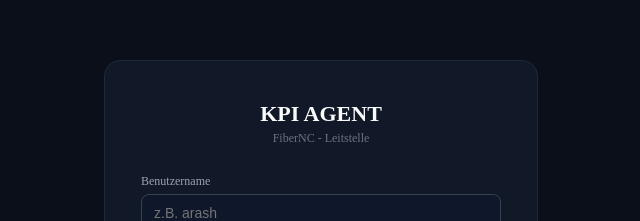
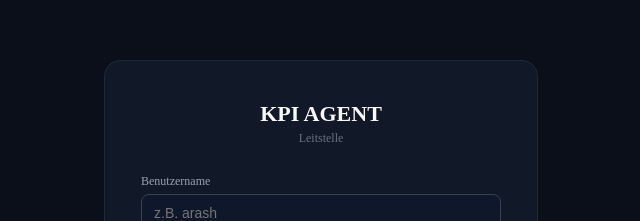
Before and after one commit to arashyaghmaei-png/kpi-agent, a Next.js app: page /login in a window 1280 px wide. Shown: the part 169-390 px from the top of the page, without its empty margins (319-959 px from the left). Built offline with nearby package versions, Linux system fonts and the light colour scheme.

Commit message:
Update page.jsx

```diff
--- a/src/app/login/page.jsx
+++ b/src/app/login/page.jsx
@@ -1,20 +1,22 @@
 'use client';
-
-import { useState } from "react";
+import { useState, useEffect } from "react";
 import { useRouter } from "next/navigation";
-
 const USERS = [
   { name: "arash", pass: "fibernc2024", display: "Arash (Admin)" },
   { name: "leitstelle", pass: "leitstelle123", display: "Leitstelle" },
   { name: "mitarbeiter", pass: "kpi2026", display: "Mitarbeiter" },
 ];
-
 export default function LoginPage() {
   const router = useRouter();
   const [username, setUsername] = useState("");
   const [password, setPassword] = useState("");
   const [error, setError] = useState("");
-
+  // Firmenname aus derselben Einstellung wie der "Firma"-Knopf im Agenten
+  const [firmaLabel, setFirmaLabel] = useState("Leitstelle");
+  useEffect(() => {
+    const f = localStorage.getItem("firma_name");
+    if (f && f.trim()) setFirmaLabel(f.trim() + " - Leitstelle");
+  }, []);
   const handleLogin = async (e) => {
     e.preventDefault();
     const user = USERS.find(u => u.name.toLowerCase() === username.toLowerCase() && u.pass === password);
@@ -41,13 +43,12 @@
       router.push("/");
     }
   };
-
   return (
     <div style={{ minHeight: "100vh", background: "#0a0f1a", display: "flex", alignItems: "center", justifyContent: "center" }}>
       <div style={{ background: "#111827", border: "1px solid #1f2937", borderRadius: 16, padding: "40px 36px", width: 360 }}>
         <div style={{ textAlign: "center", marginBottom: 28 }}>
           <div style={{ fontSize: 22, fontWeight: 800, color: "#f9fafb" }}>KPI AGENT</div>
-          <div style={{ fontSize: 12, color: "#6b7280", marginTop: 4 }}>FiberNC - Leitstelle</div>
+          <div style={{ fontSize: 12, color: "#6b7280", marginTop: 4 }}>{firmaLabel}</div>
         </div>
         <form onSubmit={handleLogin}>
           <div style={{ marginBottom: 14 }}>
```
